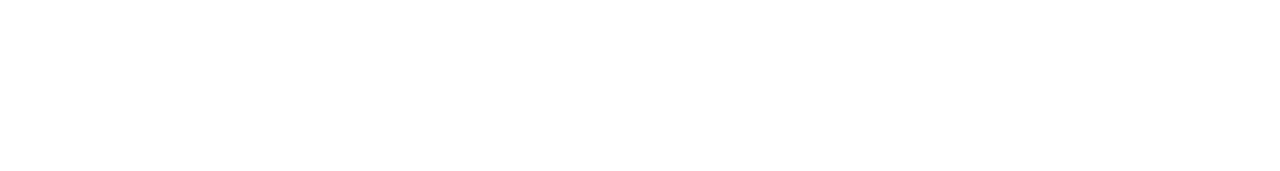
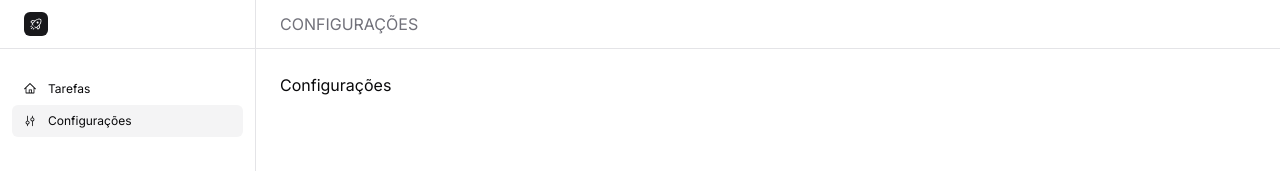
Before and after one commit to Flaviojcf/next-actions, a Next.js app: page /app/settings in a window 1280 px wide. Before the commit this address had no page. Shown: the top 171 px of the page. Built offline with nearby package versions, Linux system fonts and the light colour scheme; no server answers.

Commit message:
feate: Create settings pages

```diff
--- /dev/null
+++ b/src/app/(pages)/app/settings/page.tsx
@@ -0,0 +1,19 @@
+import {
+  DashBoardPage,
+  DashBoardPageHeader,
+  DashBoardPageHeaderTitle,
+  DashBoardPageMain,
+} from '@/components/dashboard/page'
+
+export default function Page() {
+  return (
+    <DashBoardPage>
+      <DashBoardPageHeader>
+        <DashBoardPageHeaderTitle>Configurações</DashBoardPageHeaderTitle>
+      </DashBoardPageHeader>
+      <DashBoardPageMain>
+        <h1>Configurações</h1>
+      </DashBoardPageMain>
+    </DashBoardPage>
+  )
+}
```
